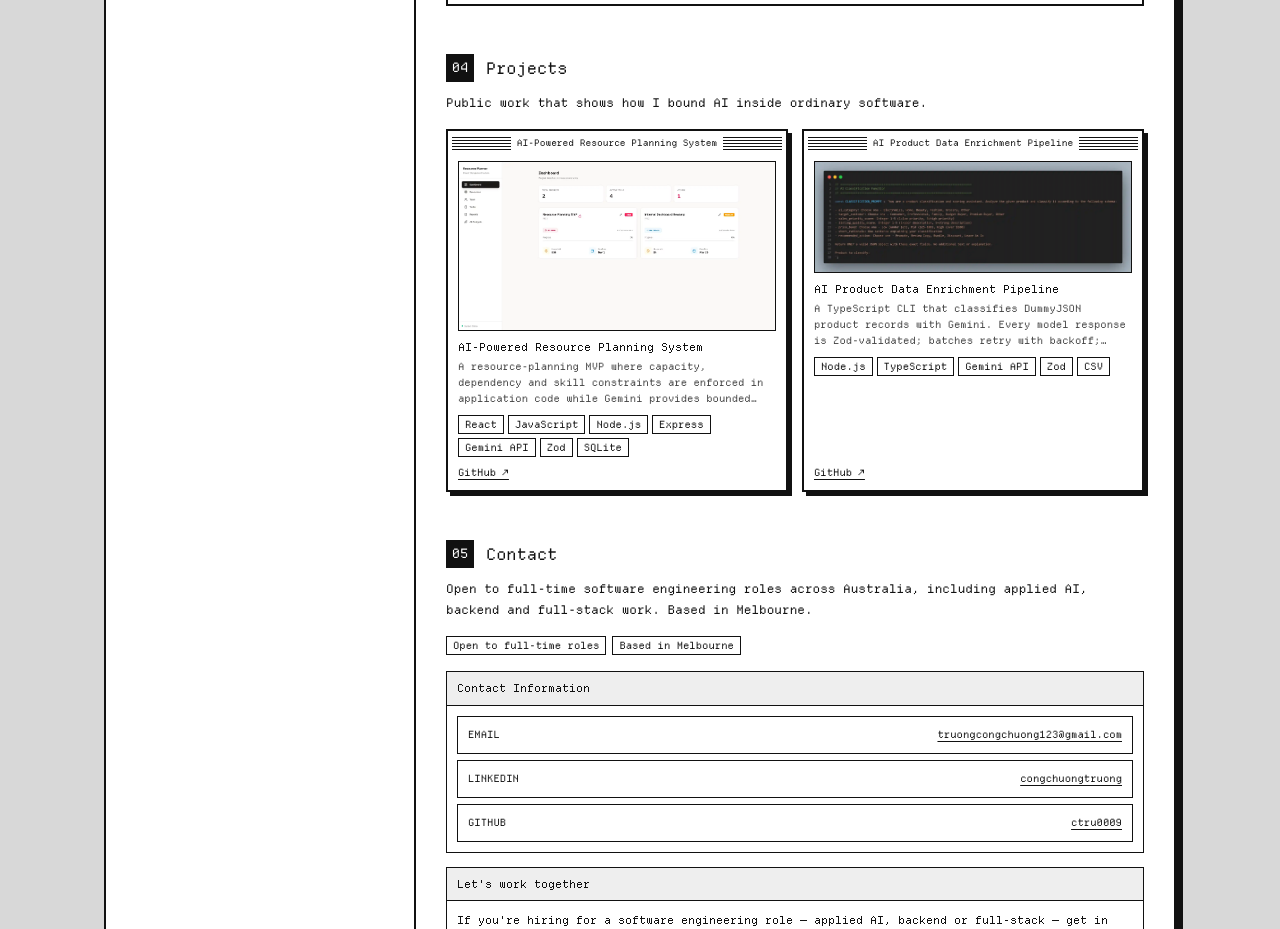
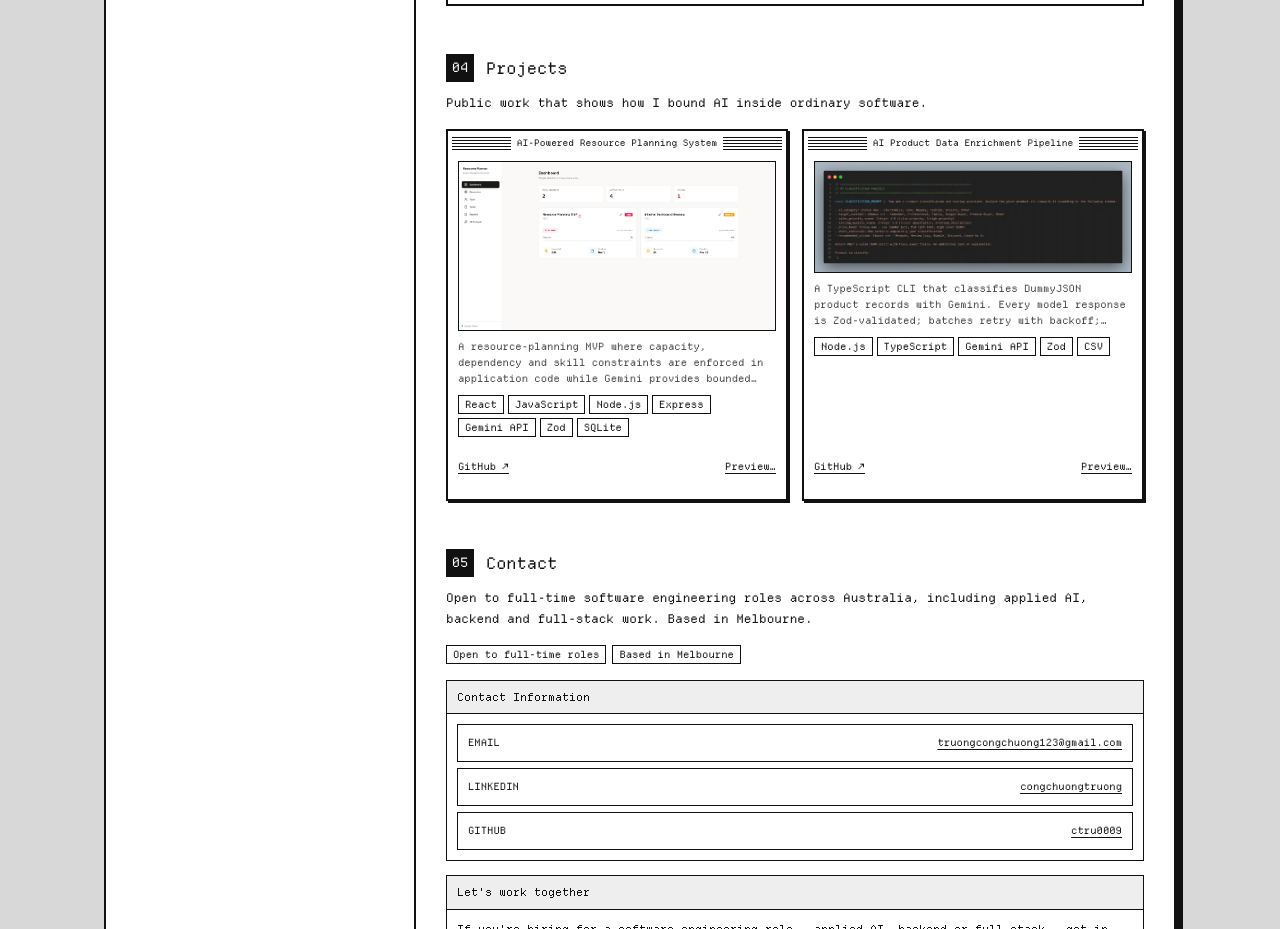
Before and after one commit to ctru0009/portfolio, a React (Vite) app: page / in a window 1280 px wide. Shown: the part 1520-2449 px from the top of the page. Built offline with nearby package versions, Linux system fonts and the light colour scheme.

Commit message:
fix(projects): preview affordance, single title, shadow ladder, hatch

```diff
--- a/src/components/projects/ProjectCard.tsx
+++ b/src/components/projects/ProjectCard.tsx
@@ -6,9 +6,6 @@ interface ProjectCardProps {
   onPreview: () => void;
 }
 
-const hatchedClass =
-  "aspect-[2.8/1] w-full [background-image:repeating-conic-gradient(#ececec_0%_25%,#fbfbfb_0%_50%)] [background-size:8px_8px]";
-
 const linkClass =
   "underline underline-offset-[3px] hover:bg-ink hover:text-paper hover:decoration-paper";
 
@@ -16,7 +13,7 @@ const ProjectCard = ({ project, onPreview }: ProjectCardProps) => {
   const hasLiveDemo = project.liveLink !== project.githubLink;
 
   return (
-    <article className="relative flex flex-col border-2 border-ink bg-paper shadow-hard-callout hover:shadow-hard">
+    <article className="relative flex flex-col border-2 border-ink bg-paper shadow-hard-sm hover:shadow-hard-callout">
       <div className="mac-titlebar-stripes m-1 flex h-4 flex-shrink-0 items-center px-1">
         <span className="mx-auto truncate bg-paper px-1.5 py-px text-[9px]">
           {project.title}
@@ -32,15 +29,11 @@ const ProjectCard = ({ project, onPreview }: ProjectCardProps) => {
             loading="lazy"
           />
         ) : (
-          <div className={hatchedClass} aria-hidden="true" />
+          <div className="mac-hatch aspect-[2.8/1] w-full" aria-hidden="true" />
         )}
       </div>
 
-      <h3 className="px-2.5 pt-2 text-[11px] font-normal">
-        {project.title}
-      </h3>
-
-      <p className="line-clamp-3 px-2.5 pt-1 text-[10px] leading-[1.6] text-muted">
+      <p className="line-clamp-3 px-2.5 pt-2 text-[10px] leading-[1.6] text-muted">
         {project.description}
       </p>
 
@@ -50,12 +43,12 @@ const ProjectCard = ({ project, onPreview }: ProjectCardProps) => {
         ))}
       </div>
 
-      <div className="mt-auto flex gap-3 px-2.5 pb-2.5 pt-2 text-[10px]">
+      <div className="mt-auto flex items-center justify-between gap-3 px-2.5 pb-2.5 pt-2 text-[10px]">
         <a
           href={project.githubLink}
           target="_blank"
           rel="noopener noreferrer"
-          className={`relative z-10 ${linkClass}`}
+          className={`relative z-10 inline-flex min-h-[44px] items-center ${linkClass}`}
         >
           GitHub ↗
         </a>
@@ -64,11 +57,14 @@ const ProjectCard = ({ project, onPreview }: ProjectCardProps) => {
             href={project.liveLink}
             target="_blank"
             rel="noopener noreferrer"
-            className={`relative z-10 ${linkClass}`}
+            className={`relative z-10 inline-flex min-h-[44px] items-center ${linkClass}`}
           >
             Live ↗
           </a>
         ) : null}
+        <span aria-hidden="true" className="underline underline-offset-[3px]">
+          Preview…
+        </span>
       </div>
 
       <button
--- a/src/components/projects/ProjectPreview.tsx
+++ b/src/components/projects/ProjectPreview.tsx
@@ -31,7 +31,7 @@ const ProjectPreview = ({ project, onClose }: ProjectPreviewProps) => {
           />
         ) : (
           <div
-            className="aspect-[2.8/1] w-full [background-image:repeating-conic-gradient(#ececec_0%_25%,#fbfbfb_0%_50%)] [background-size:8px_8px]"
+            className="mac-hatch aspect-[2.8/1] w-full"
             aria-hidden="true"
           />
         )}
--- a/src/index.css
+++ b/src/index.css
@@ -49,6 +49,11 @@
         scrollbar-width: thin;
     }
 
+    .mac-hatch {
+        background-image: repeating-conic-gradient(#d8d8d8 0% 25%, #fff 0% 50%);
+        background-size: 8px 8px;
+    }
+
     .mac-titlebar-stripes {
         background: repeating-linear-gradient(
             to bottom,
```
